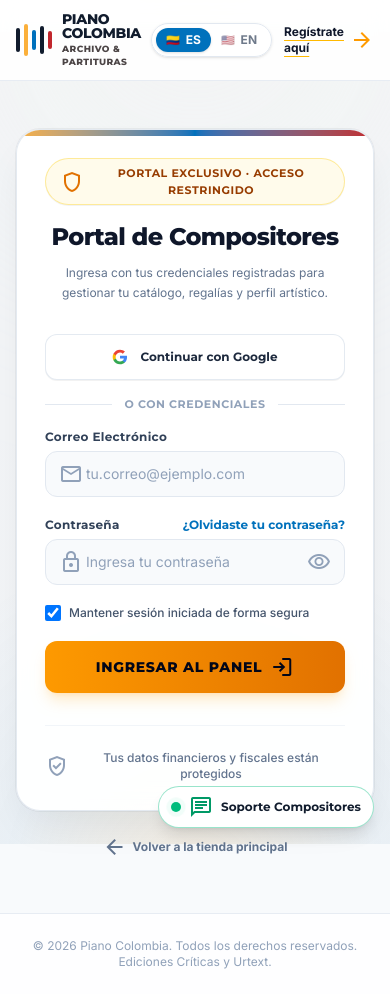
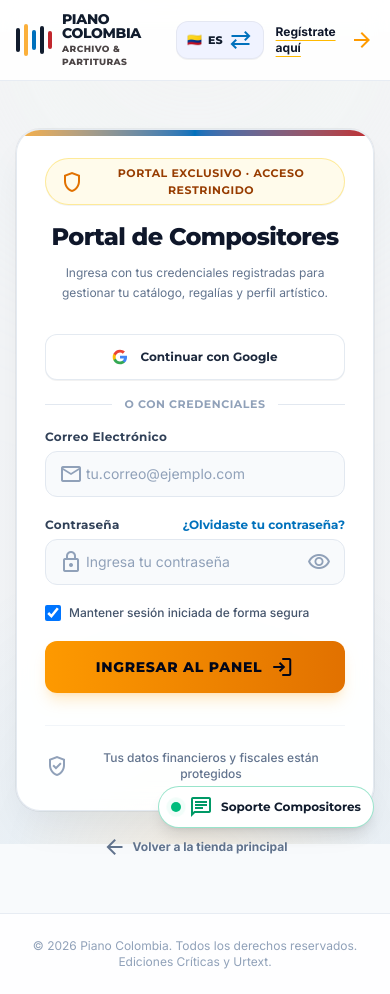
Before and after one commit to edwinso1806/piano-colombia, a Next.js app in the folder storefront/: page /compositor/login in a window 390 px wide. Built offline with nearby package versions, Linux system fonts and the light colour scheme; no server answers.

Commit message:
fix(header): unificar LanguageSwitcher con mode auto eliminando colision de estilos en movil

```diff
--- a/storefront/src/components/Header.tsx
+++ b/storefront/src/components/Header.tsx
@@ -91,14 +91,13 @@ export default function Header({ activePage }: HeaderProps) {
 
         {/* Right Cluster: Action Buttons */}
         <div className="flex items-center gap-1.5 sm:gap-3 shrink-0">
-          {/* Switcher de idioma: completo en tablets/escritorio, compacto táctil en móvil */}
-          <LanguageSwitcher className="hidden sm:inline-flex" />
-          <LanguageSwitcher compact className="sm:hidden" />
+          {/* Switcher de idioma único inteligente: se adapta automáticamente */}
+          <LanguageSwitcher mode="auto" />
 
           {/* Botón Carrito de Compras */}
           <Link
             href="/carrito"
-            className={`relative p-2 sm:px-3.5 sm:py-2 rounded-xl border text-xs font-bold font-montserrat flex items-center gap-1.5 transition ${
+            className={`relative p-2 sm:px-3.5 sm:py-2 rounded-xl border text-xs font-bold font-montserrat flex items-center gap-1.5 transition shrink-0 ${
               activePage === "carrito"
                 ? "bg-[#0071BC] text-white border-[#0071BC] shadow-xs"
                 : "bg-[#F0F3FF] text-[#111C2D] border-black/5 hover:bg-slate-200/60"
@@ -443,7 +442,7 @@ export default function Header({ activePage }: HeaderProps) {
               <span className="font-semibold flex items-center gap-1.5">
                 <span className="material-symbols-outlined text-sm text-[#0071BC]">language</span> {t("nav.language", "Idioma")}:
               </span>
-              <LanguageSwitcher />
+              <LanguageSwitcher mode="pill" />
             </div>
             <div className="text-center pt-1 text-[10px] text-[#4C4546]">
               Soporte: <strong className="text-[#0071BC]">soporte@pianocolombia.com</strong>
--- a/storefront/src/components/LanguageSwitcher.tsx
+++ b/storefront/src/components/LanguageSwitcher.tsx
@@ -6,27 +6,26 @@ import { useLanguage } from "@/context/LanguageContext"
 interface LanguageSwitcherProps {
   className?: string
   variant?: "light" | "dark" | "pill"
-  compact?: boolean
+  mode?: "auto" | "compact" | "pill"
 }
 
 export default function LanguageSwitcher({
   className = "",
   variant = "pill",
-  compact = false,
+  mode = "auto",
 }: LanguageSwitcherProps) {
   const { language, setLanguage } = useLanguage()
 
-  // Modo compacto para pantallas móviles (1 solo botón toggle táctil que no satura el header)
-  if (compact) {
-    return (
+  // 1. Botón táctil compacto para móviles (1 solo botón que conmuta en 1 toque)
+  const renderCompact = (extraClass: string) => (
     <button
       type="button"
       onClick={() => setLanguage(language === "es" ? "en" : "es")}
-        className={`inline-flex items-center gap-1.5 px-2.5 py-1.5 rounded-xl border text-xs font-bold transition-all shadow-2xs cursor-pointer active:scale-95 ${
+      className={`items-center gap-1.5 px-2.5 py-1.5 rounded-xl border text-xs font-bold transition-all shadow-2xs cursor-pointer active:scale-95 shrink-0 ${
         variant === "dark"
           ? "bg-[#111C2D] border-slate-700 text-slate-300"
           : "bg-[#F0F3FF] border-black/5 text-[#111C2D] hover:bg-slate-200/70"
-        } ${className}`}
+      } ${extraClass}`}
       title={language === "es" ? "Cambiar a Inglés (EN)" : "Switch to Spanish (ES)"}
       aria-label="Cambiar idioma"
     >
@@ -35,15 +34,15 @@ export default function LanguageSwitcher({
       <span className="material-symbols-outlined text-[13px] text-[#0071BC]">sync_alt</span>
     </button>
   )
-  }
 
-  return (
+  // 2. Píldora doble completa (para tablet/desktop o menú drawer)
+  const renderPill = (extraClass: string) => (
     <div
-      className={`inline-flex items-center rounded-full p-1 border text-xs font-bold transition-all shadow-sm ${
+      className={`items-center rounded-full p-1 border text-xs font-bold transition-all shadow-sm shrink-0 ${
         variant === "dark"
           ? "bg-[#111C2D] border-slate-700 text-slate-300"
           : "bg-white/90 backdrop-blur-md border-slate-200 text-slate-700"
-      } ${className}`}
+      } ${extraClass}`}
     >
       <button
         type="button"
@@ -74,4 +73,22 @@ export default function LanguageSwitcher({
       </button>
     </div>
   )
+
+  if (mode === "compact") {
+    return renderCompact(`flex ${className}`)
   }
+
+  if (mode === "pill") {
+    return renderPill(`inline-flex ${className}`)
+  }
+
+  // mode === "auto":
+  // En móviles (< sm): se renderiza EXCLUSIVAMENTE el botón compacto (el pill queda oculto con display:none)
+  // En tablet/desktop (>= sm): se renderiza EXCLUSIVAMENTE la píldora (el compacto queda oculto con display:none)
+  return (
+    <div className={`flex items-center shrink-0 ${className}`}>
+      {renderCompact("flex sm:hidden")}
+      {renderPill("hidden sm:inline-flex")}
+    </div>
+  )
+}
```
Lines whose indentation alone changed are shown as unchanged.
